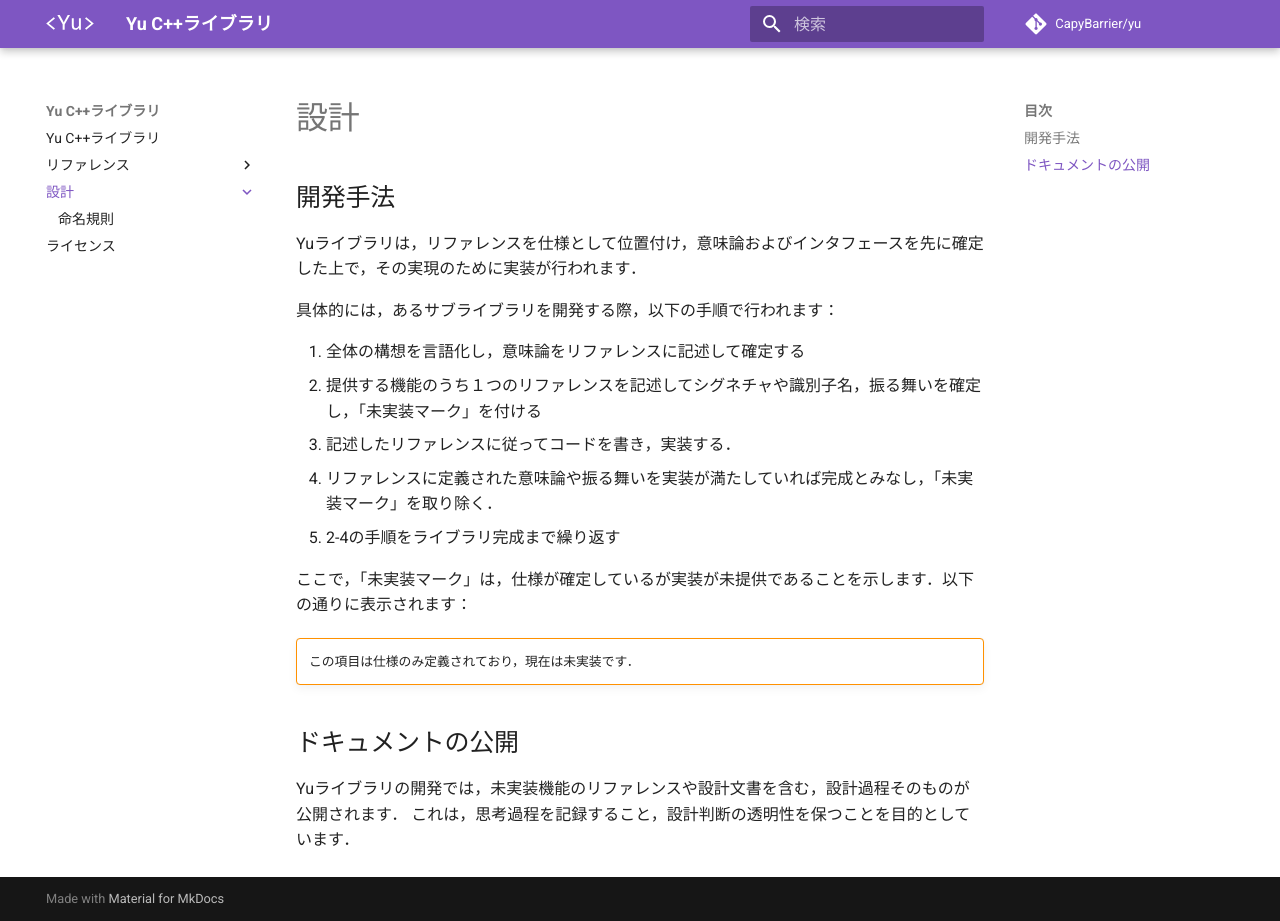
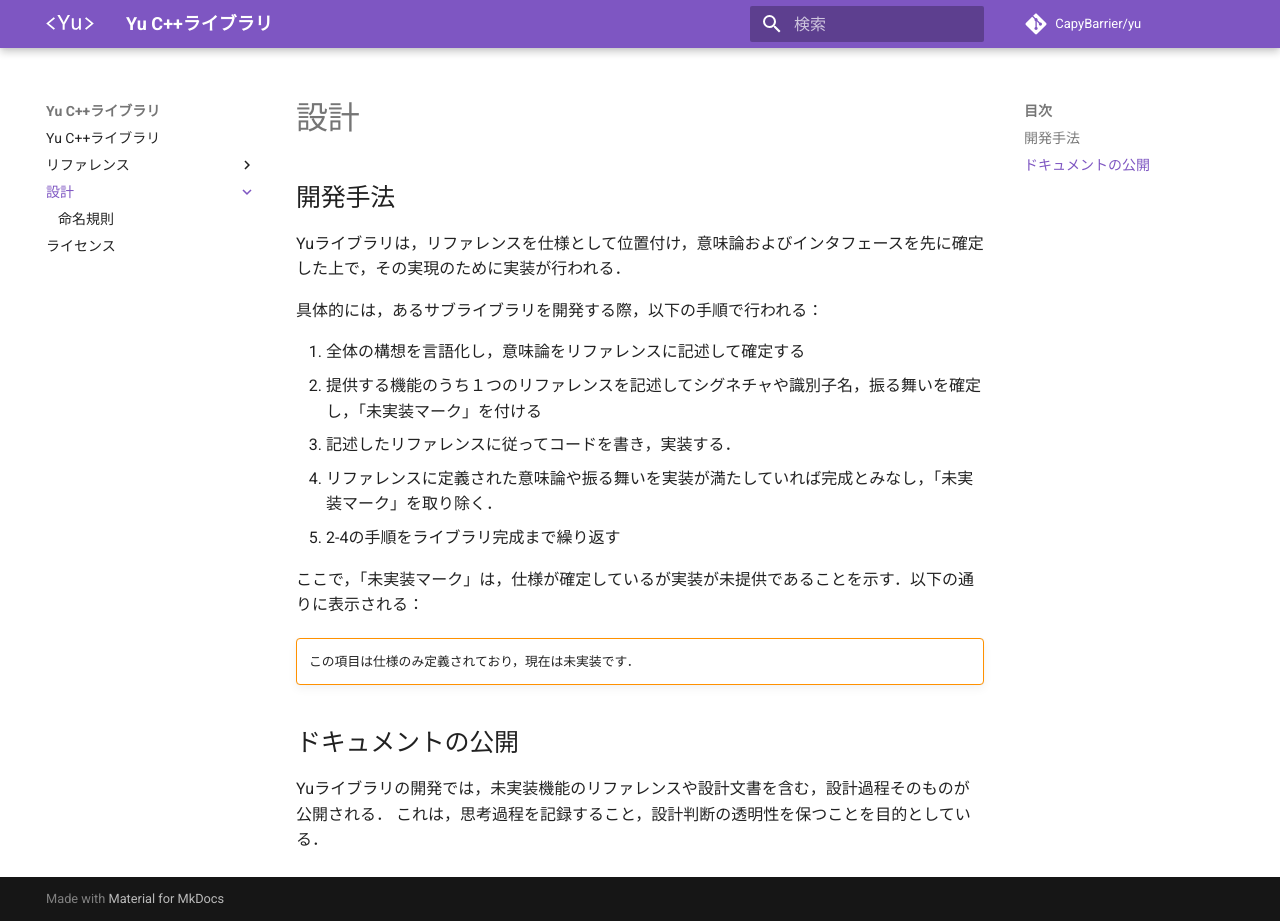
Before and after one commit to CapyBarrier/yu, an MkDocs documentation site: the page built from docs/docs/design/index.md, in a window 1280 px wide and 921 px high. Built offline with MkDocs 1.6.1 and Material for MkDocs 9.7.7, drawn with Linux system fonts in a browser that asks for light colours; comment, search, counter and statistics services are not loaded.

Commit message:
ドキュメントを常体へ変更

```diff
--- a/docs/docs/design/index.md
+++ b/docs/docs/design/index.md
@@ -2,9 +2,9 @@
 
 ## 開発手法
 
-Yuライブラリは，リファレンスを仕様として位置付け，意味論およびインタフェースを先に確定した上で，その実現のために実装が行われます．
+Yuライブラリは，リファレンスを仕様として位置付け，意味論およびインタフェースを先に確定した上で，その実現のために実装が行われる．
 
-具体的には，あるサブライブラリを開発する際，以下の手順で行われます：
+具体的には，あるサブライブラリを開発する際，以下の手順で行われる：
 
 1.  全体の構想を言語化し，意味論をリファレンスに記述して確定する
 2.  提供する機能のうち１つのリファレンスを記述してシグネチャや識別子名，振る舞いを確定し，「未実装マーク」を付ける
@@ -12,7 +12,7 @@ Yuライブラリは，リファレンスを仕様として位置付け，意味
 4.  リファレンスに定義された意味論や振る舞いを実装が満たしていれば完成とみなし，「未実装マーク」を取り除く．
 5.  2-4の手順をライブラリ完成まで繰り返す
 
-ここで，「未実装マーク」は，仕様が確定しているが実装が未提供であることを示します．以下の通りに表示されます：
+ここで，「未実装マーク」は，仕様が確定しているが実装が未提供であることを示す．以下の通りに表示される：
 
 !!! warning ""
     この項目は仕様のみ定義されており，現在は未実装です．
@@ -20,5 +20,5 @@ Yuライブラリは，リファレンスを仕様として位置付け，意味
 
 ## ドキュメントの公開
 
-Yuライブラリの開発では，未実装機能のリファレンスや設計文書を含む，設計過程そのものが公開されます．
-これは，思考過程を記録すること，設計判断の透明性を保つことを目的としています．
+Yuライブラリの開発では，未実装機能のリファレンスや設計文書を含む，設計過程そのものが公開される．
+これは，思考過程を記録すること，設計判断の透明性を保つことを目的としている．
```
